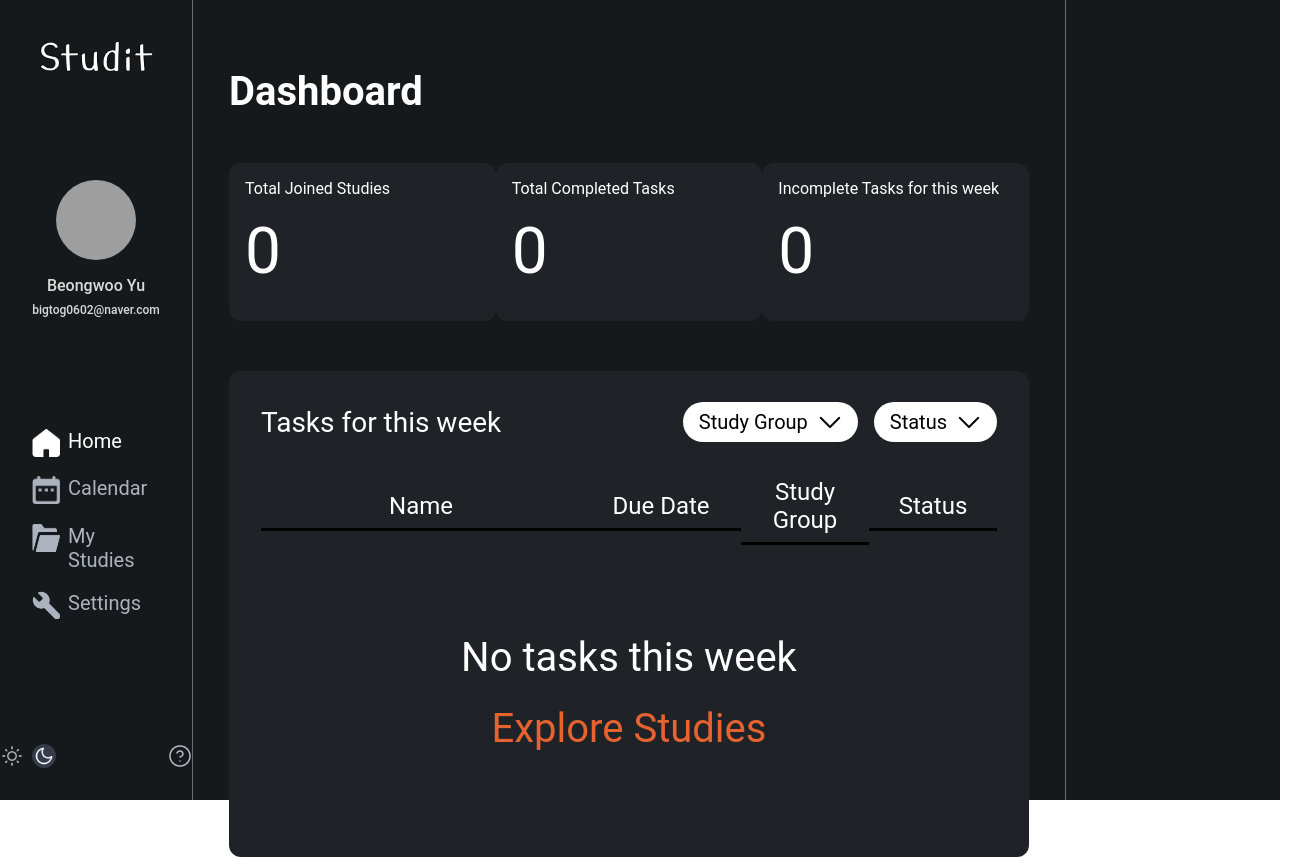
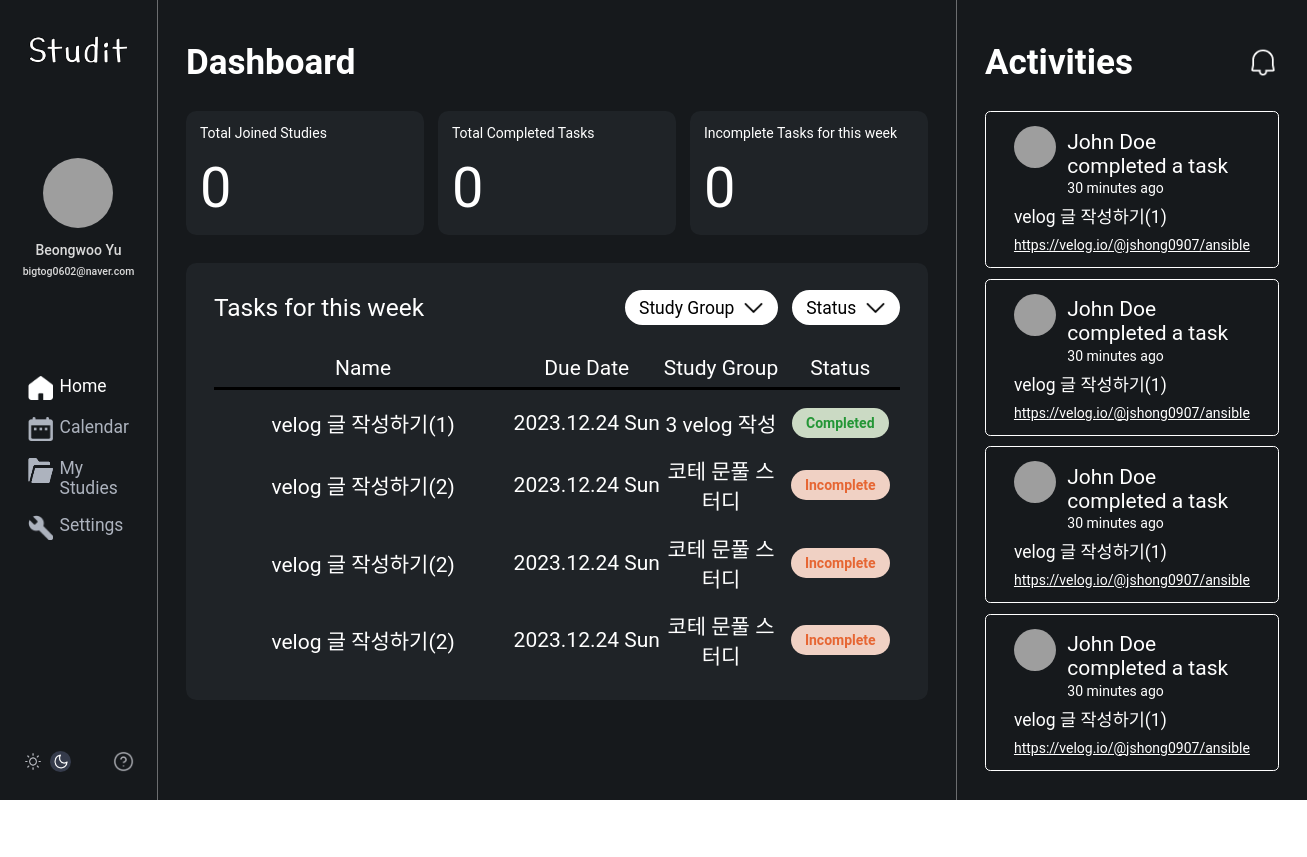
Before and after one commit to SW-Palindrome/Studit-FE, a React (Create React App) app: page /home in a window 1280 px wide. Shown: the whole page, 1307 px wide, since content can reach past the window. After the commit the page ends 800 px from the top, so only its background shows below. Built offline with nearby package versions, Linux system fonts and the light colour scheme; grey boxes are pictures that could not be loaded.

Commit message:
Design: 홈 화면 디자인하기

```diff
--- a/src/components/Nav.js
+++ b/src/components/Nav.js
@@ -7,7 +7,7 @@ const StyledNav = styled.div`
   display: flex;
   flex-direction: column;
   align-items: center;
-  width: 13.375rem;
+  width: 15rem;
   height: 100vh;
   border-right: 1px solid #6b6d6f;
   background-color: #16191c;
@@ -80,7 +80,7 @@ const StyledMenuFooter = styled.div`
   margin-bottom: 2rem;
   display: flex;
   flex-direction: row;
-  width: 12rem;
+  width: 8rem;
 `;
 
 const StyledDarkLightModeContainer = styled.div`
--- a/src/index.css
+++ b/src/index.css
@@ -1,3 +1,28 @@
+/* 반응형 디자인을 위해 미디어 쿼리로 루트의 폰트 사이즈를 조정해줘*/
+@media screen and (max-width: 768px) {
+  :root {
+    font-size: 10px;
+  }
+}
+
+@media  screen and (min-width: 768px) and( max-width: 1024px) {
+  :root {
+    font-size: 12px;
+  }
+}
+
+@media screen and (min-width: 1024px) and (max-width: 1440px) {
+  :root {
+    font-size: 14px;
+  }
+}
+
+@media screen and (min-width: 1440px) {
+  :root {
+    font-size: 16px;
+  }
+}
+
 body {
   margin: 0;
   font-family: -apple-system, BlinkMacSystemFont, "Segoe UI", "Roboto", "Oxygen",
--- a/src/pages/Home/Home.js
+++ b/src/pages/Home/Home.js
@@ -6,6 +6,7 @@ import Activities from "./components/Activities";
 const StyledHome = styled.div`
   display: flex;
   flex-direction: row;
+  justify-content: space-between;
   height: 100vh;
   background-color: #16191c;
 `;
@@ -14,8 +15,8 @@ function Home() {
   return (
     <StyledHome>
       <Nav selectedMenu="home" />
-      <Dashboard></Dashboard>
-      <Activities></Activities>
+      <Dashboard />
+      <Activities />
     </StyledHome>
   );
 }
--- a/src/pages/Home/components/Activities.js
+++ b/src/pages/Home/components/Activities.js
@@ -4,12 +4,165 @@ const StyledActivities = styled.div`
   display: flex;
   flex-direction: column;
   background-color: #16191c;
+  padding: 2rem;
   border-left: 1px solid #6b6d6f;
   width: 40rem;
 `;
 
+const StyledHeader = styled.div`
+  display: flex;
+  flex-direction: row;
+  justify-content: space-between;
+  align-items: center;
+  margin-top: 1rem;
+`;
+
+const StyledTitle = styled.h1`
+  margin: 0;
+  padding: 0;
+  color: white;
+  font-family: roboto;
+  font-size: 2.5rem;
+`;
+
+const StyledNoti = styled.img`
+  width: 2.25rem;
+  height: 2.25rem;
+`;
+
+const StyledBody = styled.div`
+  margin-top: 2rem;
+  overflow-y: auto;
+
+  &::-webkit-scrollbar {
+    display: none;
+  }
+`;
+
+const StyledActivityWrapper = styled.div`
+  display: flex;
+  flex-direction: column;
+  justify-content: flex-start;
+  padding: 1rem 2rem;
+  border: 1px solid #ffffff;
+  border-radius: 0.375rem;
+  margin-bottom: 0.75rem;
+`;
+
+const StyledAcitivityHeader = styled.div`
+  display: flex;
+  flex-direction: row;
+`;
+
+const StyledProfile = styled.img`
+  width: 3rem;
+  height: 3rem;
+  border-radius: 50%;
+  margin-right: 0.81rem;
+`;
+
+const StyledNameTimeContainer = styled.div`
+  display: flex;
+  flex-direction: column;
+  margin-top: 0.25rem;
+`;
+
+const StyledName = styled.p`
+  margin: 0 0 0.2rem 0;
+  padding: 0;
+  color: #ffffff;
+  font-family: roboto;
+  font-size: 1.5rem;
+`;
+
+const StyledTime = styled.p`
+  margin: 0;
+  padding: 0;
+  color: #ffffff;
+  font-family: roboto;
+  font-size: 1rem;
+`;
+
+const StyledActivityTitle = styled.p`
+  margin: 0.5rem 0 0.625rem 0;
+  padding: 0;
+  color: #ffffff;
+  font-family: roboto;
+  font-size: 1.25rem;
+`;
+
+const StyledActivityUrl = styled.a`
+  color: #ffffff;
+  font-family: roboto;
+  font-size: 1rem;
+  text-decoration: underline;
+  cursor: pointer;
+
+  &:hover {
+    color: #aaaaaa;
+  }
+`;
+
 function Activities() {
-  return <StyledActivities></StyledActivities>;
+  const activities = [
+    {
+      profile:
+        "https://i.namu.wiki/i/x9jfQUvtlnkV9g86wcKFegAk8efDjEZh3T93TyzOXW9LvNPxHbccbhpyixoWK8n9RwLNB11_9rofsVTOSAu30876fmsOW77622Zee2Yy7Nn2PAJj2DArNN8hWjVB0UlanGkHHe_X2aAkmtPhhjnrhg.webp",
+      name: "John Doe",
+      time: "30 minutes ago",
+      title: "velog 글 작성하기(1)",
+      url: "https://velog.io/@jshong0907/ansible",
+    },
+    {
+      profile:
+        "https://i.namu.wiki/i/x9jfQUvtlnkV9g86wcKFegAk8efDjEZh3T93TyzOXW9LvNPxHbccbhpyixoWK8n9RwLNB11_9rofsVTOSAu30876fmsOW77622Zee2Yy7Nn2PAJj2DArNN8hWjVB0UlanGkHHe_X2aAkmtPhhjnrhg.webp",
+      name: "John Doe",
+      time: "30 minutes ago",
+      title: "velog 글 작성하기(1)",
+      url: "https://velog.io/@jshong0907/ansible",
+    },
+    {
+      profile:
+        "https://i.namu.wiki/i/x9jfQUvtlnkV9g86wcKFegAk8efDjEZh3T93TyzOXW9LvNPxHbccbhpyixoWK8n9RwLNB11_9rofsVTOSAu30876fmsOW77622Zee2Yy7Nn2PAJj2DArNN8hWjVB0UlanGkHHe_X2aAkmtPhhjnrhg.webp",
+      name: "John Doe",
+      time: "30 minutes ago",
+      title: "velog 글 작성하기(1)",
+      url: "https://velog.io/@jshong0907/ansible",
+    },
+    {
+      profile:
+        "https://i.namu.wiki/i/x9jfQUvtlnkV9g86wcKFegAk8efDjEZh3T93TyzOXW9LvNPxHbccbhpyixoWK8n9RwLNB11_9rofsVTOSAu30876fmsOW77622Zee2Yy7Nn2PAJj2DArNN8hWjVB0UlanGkHHe_X2aAkmtPhhjnrhg.webp",
+      name: "John Doe",
+      time: "30 minutes ago",
+      title: "velog 글 작성하기(1)",
+      url: "https://velog.io/@jshong0907/ansible",
+    },
+  ];
+  return (
+    <StyledActivities>
+      <StyledHeader>
+        <StyledTitle>Activities</StyledTitle>
+        <StyledNoti src={require("../../../assets/noti.png")} alt="notice" />
+      </StyledHeader>
+      <StyledBody>
+        {activities.map((activity, index) => (
+          <StyledActivityWrapper key={index}>
+            <StyledAcitivityHeader>
+              <StyledProfile src={activity.profile} />
+              <StyledNameTimeContainer>
+                <StyledName>{activity.name + " completed a task"}</StyledName>
+                <StyledTime>{activity.time}</StyledTime>
+              </StyledNameTimeContainer>
+            </StyledAcitivityHeader>
+            <StyledActivityTitle>{activity.title}</StyledActivityTitle>
+            <StyledActivityUrl href={activity.url}>
+              {activity.url}
+            </StyledActivityUrl>
+          </StyledActivityWrapper>
+        ))}
+      </StyledBody>
+    </StyledActivities>
+  );
 }
 
 export default Activities;
--- a/src/pages/Home/components/Dashboard.js
+++ b/src/pages/Home/components/Dashboard.js
@@ -4,22 +4,22 @@ const StyledDashboard = styled.div`
   display: flex;
   flex-direction: column;
   background-color: #16191c;
-  padding: 2.25rem;
-  width: 100vh;
+  padding: 2rem;
+  width: 75rem;
 `;
 
 const StyledTitle = styled.h1`
   color: white;
   font-family: roboto;
   font-size: 2.5rem;
-  margin: 2rem 0 3rem 0;
+  margin: 1rem 0 2rem 0;
 `;
 
 const StyledTotalContainer = styled.div`
   display: flex;
   flex-direction: row;
   justify-content: space-between;
-  margin-bottom: 3.125rem;
+  margin-bottom: 2rem;
 `;
 
 const StyledTotalMenu = styled.div`
@@ -28,7 +28,8 @@ const StyledTotalMenu = styled.div`
   justify-content: flex-start;
   padding: 1rem;
   background-color: #1f2327;
-  width: 16rem;
+  width: 15rem;
+  margin-right: ${(props) => (props.last == true ? "0rem" : "1rem")};
   border-radius: 0.75rem;
 `;
 
@@ -43,7 +44,6 @@ const StyledTotailCount = styled.div`
   color: white;
   font-family: roboto;
   font-size: 4rem;
-  margin-bottom: 1rem;
 `;
 
 const StyledTaskContainer = styled.div`
@@ -136,17 +136,22 @@ const StyledTaskContent = styled.div`
   text-align: center;
 `;
 
+const StyledTaskStatusWrapper = styled.div`
+  display: flex;
+  flex: ${(props) => props.flex};
+  justify-content: center;
+`;
+
 const StyledTaskStatus = styled.div`
-  flex: ${(props) => props.flex};
   color: ${(props) => (props.status === "Completed" ? "#249636" : "#E66633")};
   background-color: ${(props) =>
     props.status === "Completed" ? "#CBDAC4" : "#F0D1C4"};
   font-family: roboto;
-  font-size: 1.25rem;
+  font-size: 1rem;
   font-weight: 700;
   text-align: center;
-  border-radius: 1000px;
-  padding: 0.5rem 0;
+  border-radius: 100rem;
+  padding: 0.5rem 1rem;
 `;
 
 const StyledNotaskContainer = styled.div`
@@ -176,63 +181,95 @@ function Dashboard() {
   //false면 내림차순, true면 오름차순
   const [sortStudygroup, setSortStudygroup] = useState(false);
   const [sortStatus, setSortStatus] = useState(false);
+  const [contents, setContents] = useState([
+    {
+      name: "velog 글 작성하기(1)",
+      dueDate: "2023.12.24 Sun",
+      studyGroup: "3 velog 작성",
+      status: "Completed",
+    },
+    {
+      name: "velog 글 작성하기(2)",
+      dueDate: "2023.12.24 Sun",
+      studyGroup: "코테 문풀 스터디",
+      status: "Incomplete",
+    },
+    {
+      name: "velog 글 작성하기(2)",
+      dueDate: "2023.12.24 Sun",
+      studyGroup: "코테 문풀 스터디",
+      status: "Incomplete",
+    },
+    {
+      name: "velog 글 작성하기(2)",
+      dueDate: "2023.12.24 Sun",
+      studyGroup: "코테 문풀 스터디",
+      status: "Incomplete",
+    },
+    {
+      name: "velog 글 작성하기(2)",
+      dueDate: "2023.12.24 Sun",
+      studyGroup: "코테 문풀 스터디",
+      status: "Incomplete",
+    },
+    {
+      name: "velog 글 작성하기(2)",
+      dueDate: "2023.12.24 Sun",
+      studyGroup: "코테 문풀 스터디",
+      status: "Incomplete",
+    },
+    {
+      name: "velog 글 작성하기(3)",
+      dueDate: "2023.12.24 Sun",
+      studyGroup: "3 velog 작성",
+      status: "Incomplete",
+    },
+    {
+      name: "velog 글 작성하기(4)",
+      dueDate: "2023.12.24 Sun",
+      studyGroup: "3 velog 작성",
+      status: "Completed",
+    },
+    {
+      name: "velog 글 작성하기(5)",
+      dueDate: "2023.12.24 Sun",
+      studyGroup: "3 velog 작성",
+      status: "Completed",
+    },
+  ]);
 
-  const contents = [
-    //   {
-    //     name: "velog 글 작성하기(1)",
-    //     dueDate: "2023.12.24 Sun",
-    //     studyGroup: "3 velog 작성",
-    //     status: "Completed",
-    //   },
-    //   {
-    //     name: "velog 글 작성하기(2)",
-    //     dueDate: "2023.12.24 Sun",
-    //     studyGroup: "코테 문풀 스터디",
-    //     status: "Incomplete",
-    //   },
-    //   {
-    //     name: "velog 글 작성하기(2)",
-    //     dueDate: "2023.12.24 Sun",
-    //     studyGroup: "코테 문풀 스터디",
-    //     status: "Incomplete",
-    //   },
-    //   {
-    //     name: "velog 글 작성하기(2)",
-    //     dueDate: "2023.12.24 Sun",
-    //     studyGroup: "코테 문풀 스터디",
-    //     status: "Incomplete",
-    //   },
-    //   {
-    //     name: "velog 글 작성하기(2)",
-    //     dueDate: "2023.12.24 Sun",
-    //     studyGroup: "코테 문풀 스터디",
-    //     status: "Incomplete",
-    //   },
-    //   {
-    //     name: "velog 글 작성하기(2)",
-    //     dueDate: "2023.12.24 Sun",
-    //     studyGroup: "코테 문풀 스터디",
-    //     status: "Incomplete",
-    //   },
-    //   {
-    //     name: "velog 글 작성하기(3)",
-    //     dueDate: "2023.12.24 Sun",
-    //     studyGroup: "3 velog 작성",
-    //     status: "Incomplete",
-    //   },
-    //   {
-    //     name: "velog 글 작성하기(4)",
-    //     dueDate: "2023.12.24 Sun",
-    //     studyGroup: "3 velog 작성",
-    //     status: "Completed",
-    //   },
-    //   {
-    //     name: "velog 글 작성하기(5)",
-    //     dueDate: "2023.12.24 Sun",
-    //     studyGroup: "3 velog 작성",
-    //     status: "Completed",
-    //   },
-  ];
+  // studyGroup 기준으로 오름차순 정렬
+  const sortByStudyGroupAscending = () => {
+    setContents((prevContents) =>
+      prevContents
+        .slice()
+        .sort((a, b) => a.studyGroup.localeCompare(b.studyGroup)),
+    );
+  };
+
+  // studyGroup 기준으로 내림차순 정렬
+  const sortByStudyGroupDescending = () => {
+    setContents((prevContents) =>
+      prevContents
+        .slice()
+        .sort((a, b) => b.studyGroup.localeCompare(a.studyGroup)),
+    );
+  };
+
+  // status 기준으로 오름차순 정렬
+  const sortByStatusAscending = () => {
+    setContents((prevContents) =>
+      prevContents.slice().sort((a, b) => a.status.localeCompare(b.status)),
+    );
+  };
+
+  // status 기준으로 내림차순 정렬
+  const sortByStatusDescending = () => {
+    setContents((prevContents) =>
+      prevContents.slice().sort((a, b) => b.status.localeCompare(a.status)),
+    );
+  };
+
   return (
     <StyledDashboard>
       <StyledTitle>Dashboard</StyledTitle>
@@ -245,7 +282,7 @@ function Dashboard() {
           <StyledTotalTitle>Total Completed Tasks</StyledTotalTitle>
           <StyledTotailCount>0</StyledTotailCount>
         </StyledTotalMenu>
-        <StyledTotalMenu>
+        <StyledTotalMenu last={true}>
           <StyledTotalTitle>Incomplete Tasks for this week</StyledTotalTitle>
           <StyledTotailCount>0</StyledTotailCount>
         </StyledTotalMenu>
@@ -255,7 +292,14 @@ function Dashboard() {
           <StyledTaskTitle>Tasks for this week</StyledTaskTitle>
           <StyledTaskSortContainer>
             <StyledTaskSortWrapper
-              onClick={() => setSortStudygroup(!sortStudygroup)}
+              onClick={function () {
+                setSortStudygroup(!sortStudygroup);
+                if (sortStudygroup) {
+                  sortByStudyGroupAscending();
+                } else {
+                  sortByStudyGroupDescending();
+                }
+              }}
             >
               <StyledTaskSortText>Study Group</StyledTaskSortText>
               <StyledTaskSortLogo
@@ -265,7 +309,16 @@ function Dashboard() {
                 }}
               />
             </StyledTaskSortWrapper>
-            <StyledTaskSortWrapper onClick={() => setSortStatus(!sortStatus)}>
+            <StyledTaskSortWrapper
+              onClick={function () {
+                setSortStatus(!sortStatus);
+                if (sortStatus) {
+                  sortByStatusAscending();
+                } else {
+                  sortByStatusDescending();
+                }
+              }}
+            >
               <StyledTaskSortText>Status</StyledTaskSortText>
               <StyledTaskSortLogo
                 src={require("../../../assets/down.png")}
@@ -294,9 +347,11 @@ function Dashboard() {
                   <StyledTaskContent flex={1}>
                     {task.studyGroup}
                   </StyledTaskContent>
-                  <StyledTaskStatus flex={1} status={task.status}>
-                    {task.status}
-                  </StyledTaskStatus>
+                  <StyledTaskStatusWrapper flex={1}>
+                    <StyledTaskStatus status={task.status}>
+                      {task.status}
+                    </StyledTaskStatus>
+                  </StyledTaskStatusWrapper>
                 </StyledTaskTableContainer>
               ))
             ) : (
```
Also changed, not shown: src/assets/noti.png (added).
